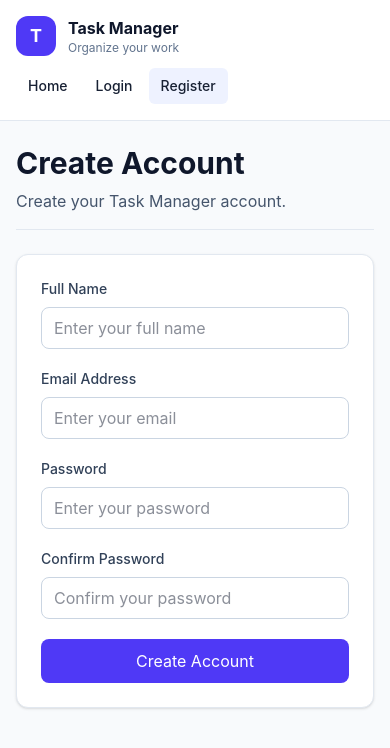
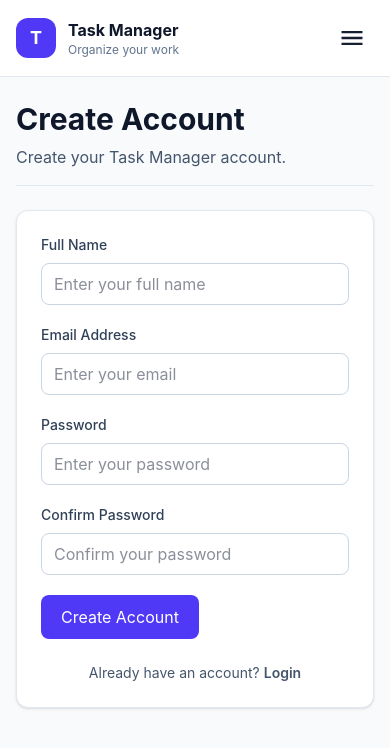
Before and after one commit to Washimakhtar786/task-manager-app, a React app in the folder frontend/: page /register in a window 390 px wide. Shown: the top 748 px of the page. Built offline with nearby package versions, Linux system fonts and the light colour scheme; no server answers; the HTML template or start-up script is replaced by a standard one.

Commit message:
Improve dashboard UI, responsive navigation, task status updates and mobile layout

```diff
--- /dev/null
+++ b/frontend/src/components/common/ButtonLoader.jsx
@@ -0,0 +1,13 @@
+export default function ButtonLoader({
+  size = 18,
+}) {
+  return (
+    <span
+      className="inline-block animate-spin rounded-full border-2 border-white border-t-transparent"
+      style={{
+        width: size,
+        height: size,
+      }}
+    />
+  );
+}
--- a/frontend/src/components/common/SubmitButton.jsx
+++ b/frontend/src/components/common/SubmitButton.jsx
@@ -1,16 +1,35 @@
+import ButtonLoader from "./ButtonLoader.jsx";
+
 export default function SubmitButton({
   children,
   loading = false,
-  loadingText = "Please wait...",
+  disabled = false,
   type = "submit",
 }) {
   return (
     <button
       type={type}
-      disabled={loading}
-      className="w-full rounded-lg bg-indigo-600 px-4 py-2.5 text-white font-medium transition-colors hover:bg-indigo-700 disabled:cursor-not-allowed disabled:opacity-60"
+      disabled={loading || disabled}
+      className="
+        inline-flex
+        items-center
+        justify-center
+        gap-2
+        rounded-lg
+        bg-indigo-600
+        px-5
+        py-2.5
+        font-medium
+        text-white
+        transition
+        hover:bg-indigo-700
+        disabled:cursor-not-allowed
+        disabled:opacity-70
+      "
     >
-      {loading ? loadingText : children}
+      {loading && <ButtonLoader />}
+
+      <span>{children}</span>
     </button>
   );
 }
--- a/frontend/src/components/layout/DashboardLayout.jsx
+++ b/frontend/src/components/layout/DashboardLayout.jsx
@@ -1,5 +1,5 @@
 import { useState } from "react";
-import { MdMenu } from "react-icons/md";
+
 
 import Sidebar from "./Sidebar.jsx";
 import TopHeader from "./TopHeader.jsx";
@@ -43,18 +43,7 @@ export default function DashboardLayout({
       {/* Main */}
 
       <div className="flex flex-1 flex-col">
-        {/* Mobile Menu */}
 
-        <div className="border-b bg-white p-4 lg:hidden">
-          <button
-            onClick={() =>
-              setSidebarOpen(true)
-            }
-            className="rounded-lg border p-2"
-          >
-            <MdMenu size={24} />
-          </button>
-        </div>
 
         <TopHeader />
 
--- /dev/null
+++ b/frontend/src/components/navigation/MobileMenu.jsx
@@ -0,0 +1,139 @@
+import { NavLink, useNavigate } from "react-router-dom";
+import { MdClose } from "react-icons/md";
+
+import { useAuth } from "../../context/AuthContext.jsx";
+
+function getLinkClasses({ isActive }) {
+  return [
+    "block rounded-lg px-4 py-3 text-base font-medium transition",
+    isActive
+      ? "bg-indigo-50 text-indigo-600"
+      : "text-slate-700 hover:bg-slate-100",
+  ].join(" ");
+}
+
+export default function MobileMenu({
+  open,
+  onClose,
+}) {
+  const {
+    isAuthenticated,
+    isAdmin,
+    logout,
+  } = useAuth();
+
+  const navigate = useNavigate();
+
+  function handleLogout() {
+    logout();
+    onClose();
+
+    navigate("/login", {
+      replace: true,
+    });
+  }
+
+  if (!open) {
+    return null;
+  }
+
+  return (
+    <>
+      {/* Backdrop */}
+
+      <div
+        onClick={onClose}
+        className="fixed inset-0 z-40 bg-black/40"
+      />
+
+      {/* Drawer */}
+
+      <aside className="fixed left-0 top-0 z-50 flex h-full w-72 flex-col bg-white shadow-xl">
+
+        <div className="flex items-center justify-between border-b p-5">
+
+          <h2 className="text-xl font-bold">
+            Menu
+          </h2>
+
+          <button
+            onClick={onClose}
+            className="rounded-lg p-2 hover:bg-slate-100"
+          >
+            <MdClose size={24} />
+          </button>
+
+        </div>
+
+        <nav className="flex-1 space-y-2 p-4">
+
+          <NavLink
+            to="/"
+            end
+            onClick={onClose}
+            className={getLinkClasses}
+          >
+            Dashboard
+          </NavLink>
+
+          {isAuthenticated ? (
+            <>
+              <NavLink
+                to="/tasks"
+                onClick={onClose}
+                className={getLinkClasses}
+              >
+                Tasks
+              </NavLink>
+
+              <NavLink
+                to="/profile"
+                onClick={onClose}
+                className={getLinkClasses}
+              >
+                Profile
+              </NavLink>
+
+              {isAdmin && (
+                <NavLink
+                  to="/admin"
+                  onClick={onClose}
+                  className={getLinkClasses}
+                >
+                  Admin
+                </NavLink>
+              )}
+
+              <button
+                onClick={handleLogout}
+                className="w-full rounded-lg px-4 py-3 text-left font-medium text-red-600 hover:bg-red-50"
+              >
+                Logout
+              </button>
+            </>
+          ) : (
+            <>
+              <NavLink
+                to="/login"
+                onClick={onClose}
+                className={getLinkClasses}
+              >
+                Login
+              </NavLink>
+
+              <NavLink
+                to="/register"
+                onClick={onClose}
+                className={getLinkClasses}
+              >
+                Register
+              </NavLink>
+            </>
+          )}
+
+        </nav>
+
+      </aside>
+    </>
+  );
+}
--- a/frontend/src/components/navigation/Navbar.jsx
+++ b/frontend/src/components/navigation/Navbar.jsx
@@ -1,6 +1,13 @@
 import { NavLink, useNavigate } from "react-router-dom";
 
 import { useAuth } from "../../context/AuthContext.jsx";
+
+import { useState } from "react";
+import { MdMenu } from "react-icons/md";
+
+import MobileMenu from "./MobileMenu.jsx";
+import { useLocation } from "react-router-dom";
+
 
 function getLinkClasses({ isActive }) {
   return [
@@ -20,6 +27,19 @@ export default function Navbar() {
 
   const navigate = useNavigate();
 
+  const [mobileMenuOpen, setMobileMenuOpen] =
+  useState(false);
+
+  const location = useLocation();
+
+const isDashboardPage = [
+  "/tasks",
+  "/profile",
+  "/admin",
+].some((path) =>
+  location.pathname.startsWith(path)
+);
+
   function handleLogout() {
     logout();
 
@@ -30,7 +50,7 @@ export default function Navbar() {
 
   return (
     <header className="border-b border-slate-200 bg-white">
-      <div className="mx-auto flex max-w-7xl flex-col gap-3 px-4 py-4 sm:px-6 lg:flex-row lg:items-center lg:justify-between lg:px-8">
+      <div className="mx-auto flex max-w-7xl items-center justify-between px-4 py-4 sm:px-6 lg:px-8">
 
         <NavLink
           to="/"
@@ -51,10 +71,20 @@ export default function Navbar() {
           </div>
         </NavLink>
 
+        <button
+  type="button"
+  onClick={() =>
+    setMobileMenuOpen(true)
+  }
+  className="rounded-lg p-2 transition hover:bg-slate-100 md:hidden"
+>
+  <MdMenu size={28} />
+</button>
+
         <nav
-          className="flex flex-wrap items-center gap-1"
-          aria-label="Main navigation"
-        >
+  className="hidden md:flex flex-wrap items-center gap-1"
+  aria-label="Main navigation"
+>
           {/* Home */}
           <NavLink
             to="/"
@@ -117,6 +147,13 @@ export default function Navbar() {
         </nav>
 
       </div>
+
+      <MobileMenu
+  open={mobileMenuOpen}
+  onClose={() =>
+    setMobileMenuOpen(false)
+  }
+/>
     </header>
   );
 }
--- a/frontend/src/pages/auth/LoginPage.jsx
+++ b/frontend/src/pages/auth/LoginPage.jsx
@@ -1,5 +1,8 @@
 import { useState } from "react";
-import { useNavigate } from "react-router-dom";
+import {
+  Link,
+  useNavigate,
+} from "react-router-dom";
 
 import { useAuth } from "../../context/AuthContext.jsx";
 import { getApiErrorMessage } from "../../utils/api-error.js";
@@ -19,9 +22,11 @@ export default function LoginPage() {
 
   const navigate = useNavigate();
 
-  const [loading, setLoading] = useState(false);
+  const [loading, setLoading] =
+    useState(false);
 
-  const [error, setError] = useState("");
+  const [error, setError] =
+    useState("");
 
   function handleChange(event) {
     const { name, value } = event.target;
@@ -44,7 +49,9 @@ export default function LoginPage() {
 
       navigate("/tasks");
     } catch (error) {
-      setError(getApiErrorMessage(error));
+      setError(
+        getApiErrorMessage(error)
+      );
     } finally {
       setLoading(false);
     }
@@ -62,11 +69,11 @@ export default function LoginPage() {
           onSubmit={handleSubmit}
           className="space-y-5"
         >
-          {error ? (
+          {error && (
             <Message type="error">
               {error}
             </Message>
-          ) : null}
+          )}
 
           <FormInput
             label="Email Address"
@@ -95,6 +102,16 @@ export default function LoginPage() {
             Sign In
           </SubmitButton>
         </form>
+
+        <div className="mt-6 text-center text-sm text-slate-600">
+          Don't have an account?{" "}
+          <Link
+            to="/register"
+            className="font-semibold text-indigo-600 transition hover:text-indigo-700 hover:underline"
+          >
+            Register
+          </Link>
+        </div>
       </div>
     </>
   );
--- a/frontend/src/pages/auth/RegisterPage.jsx
+++ b/frontend/src/pages/auth/RegisterPage.jsx
@@ -1,5 +1,8 @@
 import { useState } from "react";
-import { useNavigate } from "react-router-dom";
+import {
+  Link,
+  useNavigate,
+} from "react-router-dom";
 
 import { useAuth } from "../../context/AuthContext.jsx";
 import { getApiErrorMessage } from "../../utils/api-error.js";
@@ -10,22 +13,26 @@ import FormInput from "../../components/common/FormInput.jsx";
 import SubmitButton from "../../components/common/SubmitButton.jsx";
 
 export default function RegisterPage() {
-  const [formData, setFormData] = useState({
-    name: "",
-    email: "",
-    password: "",
-    confirmPassword: "",
-  });
+  const [formData, setFormData] =
+    useState({
+      name: "",
+      email: "",
+      password: "",
+      confirmPassword: "",
+    });
 
   const { register } = useAuth();
 
   const navigate = useNavigate();
 
-  const [loading, setLoading] = useState(false);
+  const [loading, setLoading] =
+    useState(false);
 
-  const [error, setError] = useState("");
+  const [error, setError] =
+    useState("");
 
-  const [success, setSuccess] = useState("");
+  const [success, setSuccess] =
+    useState("");
 
   function handleChange(event) {
     const { name, value } = event.target;
@@ -42,8 +49,13 @@ export default function RegisterPage() {
     setError("");
     setSuccess("");
 
-    if (formData.password !== formData.confirmPassword) {
-      setError("Passwords do not match.");
+    if (
+      formData.password !==
+      formData.confirmPassword
+    ) {
+      setError(
+        "Passwords do not match."
+      );
       return;
     }
 
@@ -64,7 +76,9 @@ export default function RegisterPage() {
         navigate("/login");
       }, 1500);
     } catch (error) {
-      setError(getApiErrorMessage(error));
+      setError(
+        getApiErrorMessage(error)
+      );
     } finally {
       setLoading(false);
     }
@@ -82,17 +96,17 @@ export default function RegisterPage() {
           onSubmit={handleSubmit}
           className="space-y-5"
         >
-          {error ? (
+          {error && (
             <Message type="error">
               {error}
             </Message>
-          ) : null}
+          )}
 
-          {success ? (
+          {success && (
             <Message type="success">
               {success}
             </Message>
-          ) : null}
+          )}
 
           <FormInput
             label="Full Name"
@@ -140,6 +154,16 @@ export default function RegisterPage() {
             Create Account
           </SubmitButton>
         </form>
+
+        <div className="mt-6 text-center text-sm text-slate-600">
+          Already have an account?{" "}
+          <Link
+            to="/login"
+            className="font-semibold text-indigo-600 transition hover:text-indigo-700 hover:underline"
+          >
+            Login
+          </Link>
+        </div>
       </div>
     </>
   );
```
